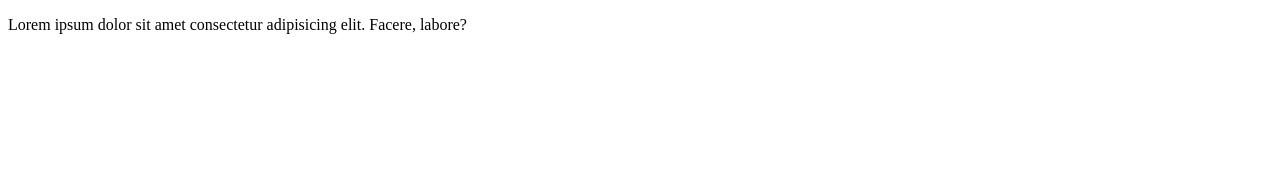
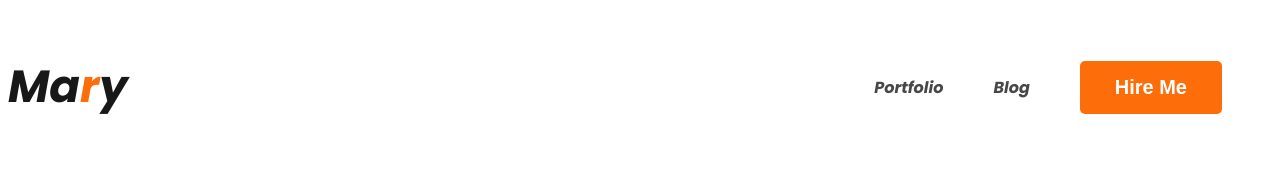
Before and after one commit to Khurshedspi/portfolio-2023, a plain HTML site: page index.html in a window 1280 px wide. Drawn offline with Linux system fonts and the light colour scheme.

Commit message:
nav commited

```diff
--- a/index.html
+++ b/index.html
@@ -4,10 +4,27 @@
     <meta charset="UTF-8">
     <meta name="viewport" content="width=device-width, initial-scale=1.0">
     <title>Portfolio 2023</title>
+    <link rel="preconnect" href="https://fonts.googleapis.com">
+<link rel="preconnect" href="https://fonts.gstatic.com" crossorigin>
+<link href="https://fonts.googleapis.com/css2?family=Open+Sans:wght@400;700;800&family=Poppins:ital,wght@1,700&display=swap" rel="stylesheet">
+    <link rel="stylesheet" href="styles/portfolio.css">
 </head>
 <body>
     <header>
-        <p>Lorem ipsum dolor sit amet consectetur adipisicing elit. Facere, labore?</p>
+       <nav>
+        <h3 class="nav-title">Ma<span class="text-primary">r</span>y</h3>
+        <ul>
+            <li><a href="">Portfolio</a></li>
+          <li><a href="">Blog</a></li>
+          <li><button class="btn-primary">Hire Me</button></li>
+        </ul>
+       </nav>
     </header>
+    <main>
+
+    </main>
+    <footer>
+
+    </footer>
 </body>
 </html>
--- /dev/null
+++ b/styles/portfolio.css
@@ -0,0 +1,41 @@
+/* common shared styles */
+body{
+    font-family: 'Open Sans', sans-serif;
+    font-family: 'Poppins', sans-serif;
+}
+.text-primary{
+    color: #FD6E0A ;
+}
+.btn-primary{
+    border-radius: 5px;
+    background: #FD6E0A;
+    border: 0;
+    color: white;
+    font-size: 20px;
+    font-weight: 700;
+    padding: 15px 35px;
+}
+/* nav related styles */
+nav{
+    display:flex ;
+     justify-content: space-between;
+    align-items: center;
+}
+.nav-title{
+    color: #181818;
+    font-size: 45px;
+    font-weight: 800;
+
+}
+nav > ul{
+    display: flex;
+    align-items: center;
+}
+nav li{
+    list-style: none;
+    margin-right: 50px;
+}
+nav a{
+    text-decoration: none;
+    color: #474747;
+}
```
